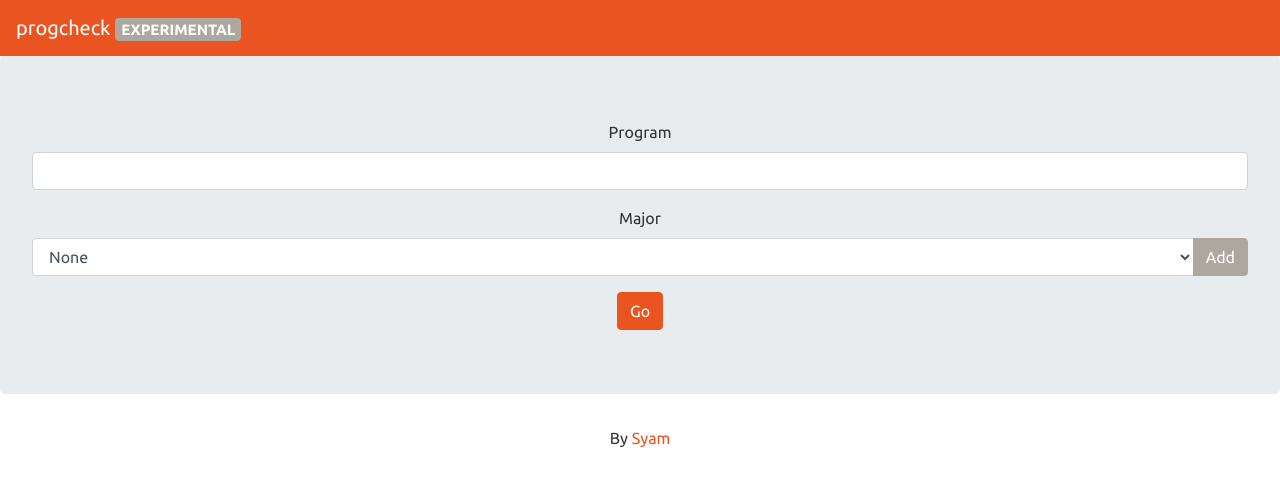
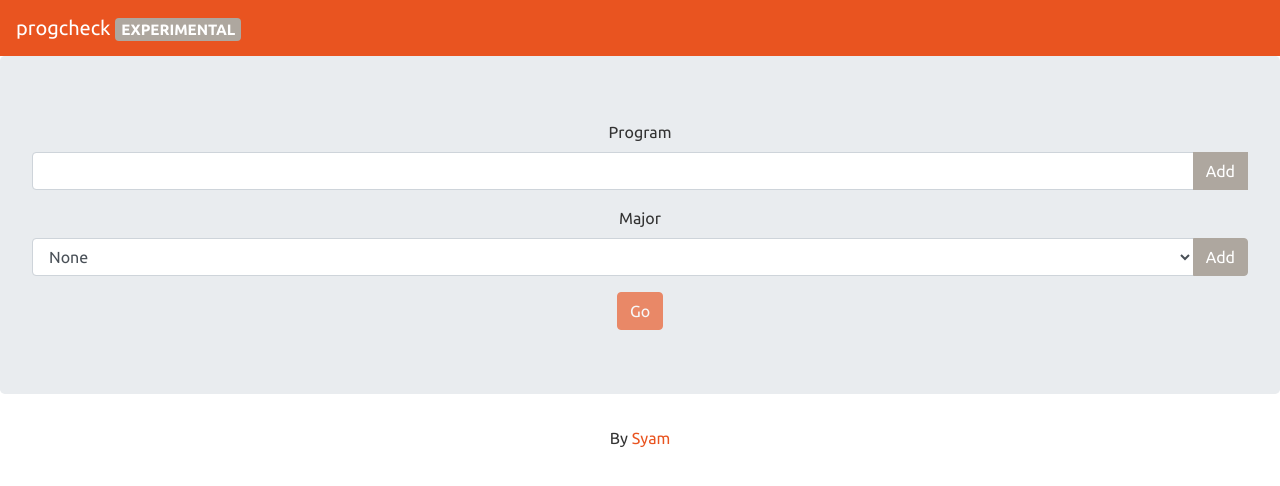
Before and after one commit to Siyer2/progression-check-frontend, a React (Vite) app: page / in a window 1280 px wide. Shown: the top 486 px of the page. Built offline with nearby package versions, Linux system fonts and the light colour scheme.

Commit message:
Handle when a program is selected

```diff
--- a/src/components/Inputs.jsx
+++ b/src/components/Inputs.jsx
@@ -29,12 +29,44 @@ function getProgramList(query) {
     });
 }
 
+function getProgram(code, year) {
+    return new Promise(async (resolve, reject) => {
+        try {
+
+            var config = {
+                method: 'post',
+                url: 'http://localhost:3000/getProgram',
+                headers: {
+                    'Content-Type': 'application/json'
+                },
+                data: {
+                    code: code,
+                    implementation_year: year
+                }
+            };
+
+            axios(config)
+                .then(function (response) {
+                    resolve(response.data);
+                })
+                .catch(function (error) {
+                    console.log("AXIOS ERROR GETTING PROGRAM", error);
+                    reject(error);
+                });
+        } catch (ex) {
+            console.log("EXCEPTION GETTING PROGRAM", ex);
+            reject(ex);
+        }
+    });
+}
+
 function Inputs(props) {
     const [query, setQuery] = useState('');
-    const [searchQuery, setSearchQuery] = useState({});
+    const [error, setError] = useState('unset');
     const [dataList, setDataList] = useState([]);
 
     const handleChange = ({ target: { value } }) => {
+        setError('unset');
         setQuery(value);
 
         const search = _.debounce(sendQuery, 300);
@@ -48,18 +80,44 @@ function Inputs(props) {
         setDataList(programs);
     };
 
+    async function programAdded() {
+        // See if it's a valid program
+        const code = query.split(':')[0];
+        const year = query.substring(query.length - 5, query.length - 1);
+
+        var programFromDataList = _.find(dataList, function(program) {
+            return program.item.Item.code.S === code && program.item.Item.implementation_year.S === year;
+        });
+
+        if (!programFromDataList) {
+            programFromDataList = await getProgram(code, year);
+        }
+
+        if (!programFromDataList) {
+            setError('Program not found');
+        }
+        else {
+            setError('');
+        }
+    }
+
+    const programInputClass = `form-control ${error === 'unset' ? '' : error ? 'is-invalid' : 'is-valid'}`;
     return (
         <div className="jumbotron">
-            {/* {dataList && dataList.length && dataList.map((program, i) => {
-                return <div key={i + program.item.Item.code.S}> {program.item.Item.code.S}: {program.item.Item.title.S} ({program.item.Item.implementation_year.S})</div>
-            })} */}
             {/* Programs */}
             <div className="form-group">
                 <label>Program</label>
-                <input onChange={handleChange} className="form-control" list="programs" name="browser"/>
+
+                <div className="input-group mb-3">
+                    <input onChange={handleChange} className={programInputClass} list="programs" name="browser" />
+                    <div className="input-group-append">
+                        <button onClick={() => {programAdded()}} className="btn btn-secondary">Add</button>
+                    </div>
+                    {error && <div className="invalid-feedback">{error}</div>}
+                </div>
                 <datalist id="programs">
                     {dataList && dataList.length && dataList.map((program, i) => {
-                        return <option key={i + program.item.Item.code.S}> {program.item.Item.code.S}: {program.item.Item.title.S} ({program.item.Item.implementation_year.S}) </option>
+                        return <option onClick={(e) => {handleClick(e)}} key={i + program.item.Item.code.S}> {program.item.Item.code.S}: {program.item.Item.title.S} ({program.item.Item.implementation_year.S}) </option>
                     })}
                 </datalist>
             </div>
@@ -81,7 +139,7 @@ function Inputs(props) {
             </div>
 
             {/* Go */}
-            <button type="submit" className="btn btn-primary">Go</button>
+            <button type="submit" disabled={error || error === 'unset'} className="btn btn-primary">Go</button>
 
         </div>
     )
```
